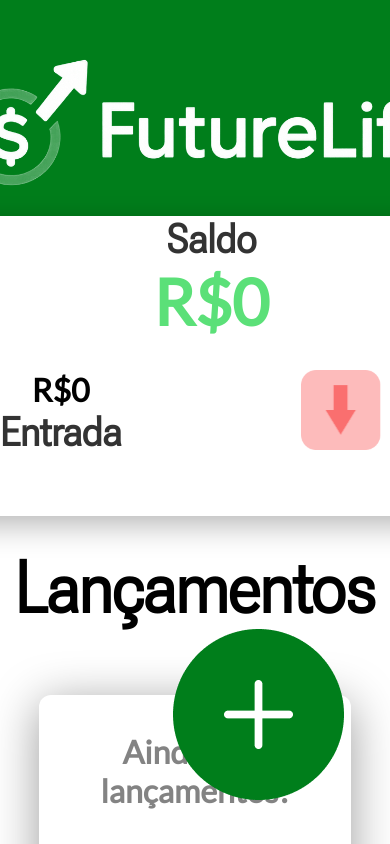
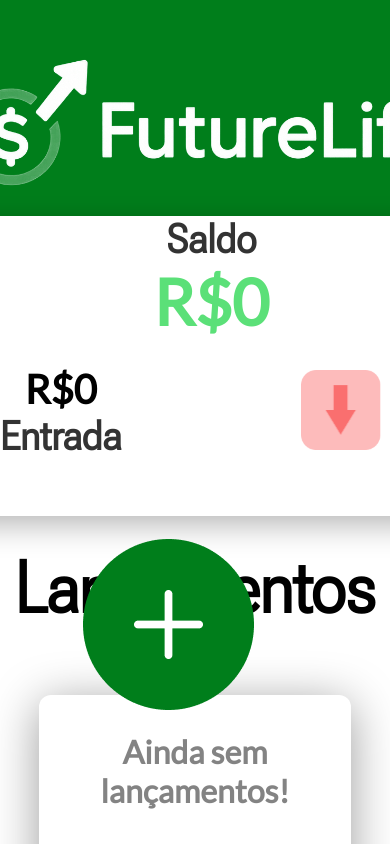
Before and after one commit to ToxickGreen/FutureLife, a React (Vite) app in the folder ViteComReact/FutureLife/: page / in a window 390 px wide. Shown: the top 844 px of the page. Built offline with nearby package versions, Linux system fonts and the light colour scheme.

Commit message:
AJUSTA BOTAO E TAMANHO DE ALGUNS ELEMENTOS

```diff
--- a/ViteComReact/FutureLife/src/App.css
+++ b/ViteComReact/FutureLife/src/App.css
@@ -146,6 +146,7 @@ p {
   max-width: 100%;
 }
 
+
 .date {
   font-size: 14px;
   color: #6b7280;
@@ -157,10 +158,12 @@ p {
   flex-direction: row;
   align-items: center;
   gap: 12px;
+
+
 }
 
 .valor {
-  font-size: 18px;
+  font-size: 36px;
   font-weight: 700;
 }
 
@@ -183,24 +186,17 @@ ul {
   margin-bottom: 150px;
 }
 
-/* ===== ÁREA DE ADIÇÃO ===== */
 
-
-
-
-
-/* radios + botão */
-
-
-  #BotaoFlutuante {
+   #BotaoFlutuante {
     position: fixed;
-    bottom: 40px ;
-    right: 40px;
+    bottom: 130px ;
+    right: 130px;
     z-index: 9999;
     cursor: pointer;
     background-color: transparent;
     border: none;
   }
+
 
 /* ===== RESPONSIVIDADE ===== */
 @media (max-width: 1150px) {
@@ -211,6 +207,7 @@ ul {
 
   #logo {
     margin-bottom: 64px;
+
   }
 
   #AreaDeContas {
@@ -268,13 +265,16 @@ ul {
     font-size: 40px;
   }
 
+
+
   .valorConta {
     font-family: Lato;
     font-weight: bold;
-    font-size: 32px;
+    font-size: 40px;
   }
 
-  #saldo .valorConta {
+
+#saldo .valorConta {
     all: unset;
     font-family: Lato;
     font-size: 64px;
--- a/ViteComReact/FutureLife/src/components/Lista.jsx
+++ b/ViteComReact/FutureLife/src/components/Lista.jsx
@@ -133,8 +133,13 @@ function Lista({ list, setList }) {
                     {item.tipo === "entrada" ? "+" : "-"}R$ {item.valor.toFixed(2)}
                   </span>
                   <button onClick={() => deleteItem(item.id)} className={styles["btn-delete"]}>
-                    <img src={IconeLixeira} alt="Excluir" className={styles["icon-lixeira"]} />
-                  </button>
+               <img
+                  src={IconeLixeira}
+                 alt="Excluir"
+                className={styles["icon-lixeira"]}
+                style={{ width: '40px', height: '40px' }}
+               />
+</button>
                 </div>
               </li>
             ))}
```
